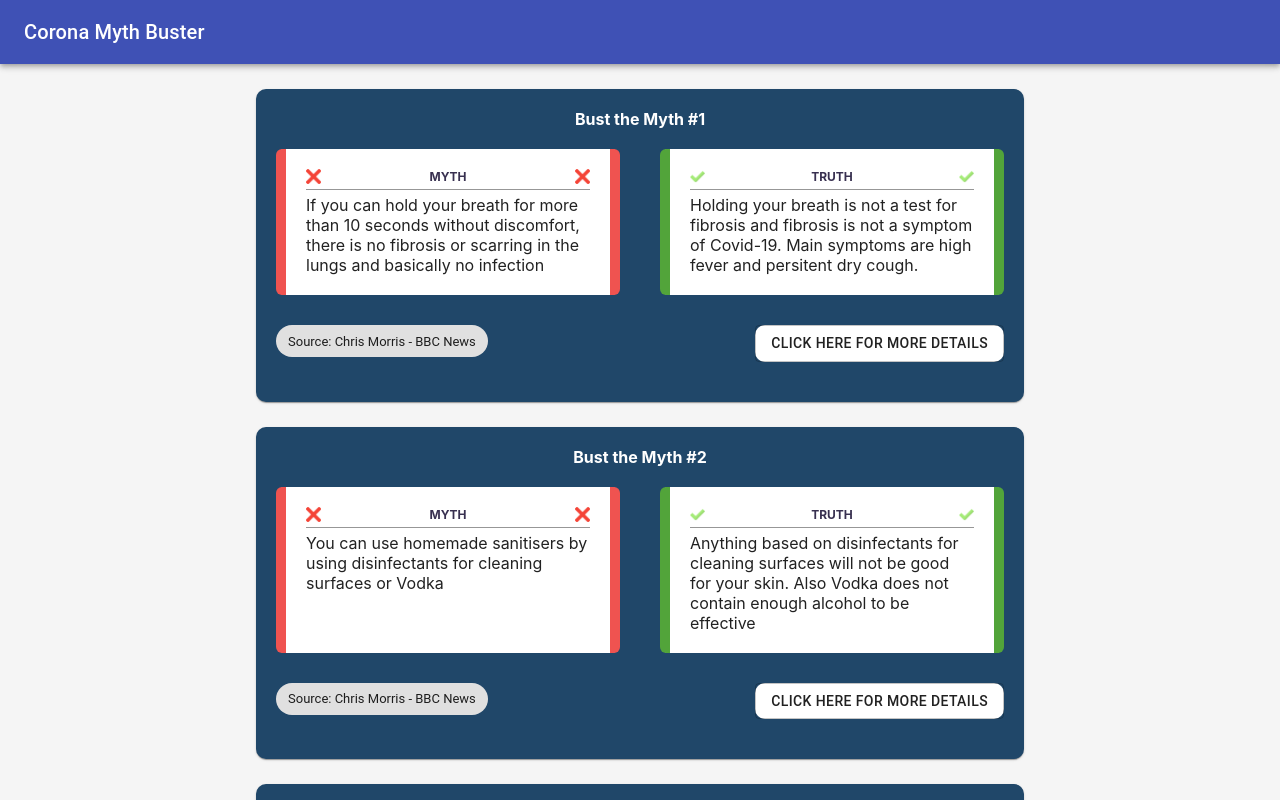
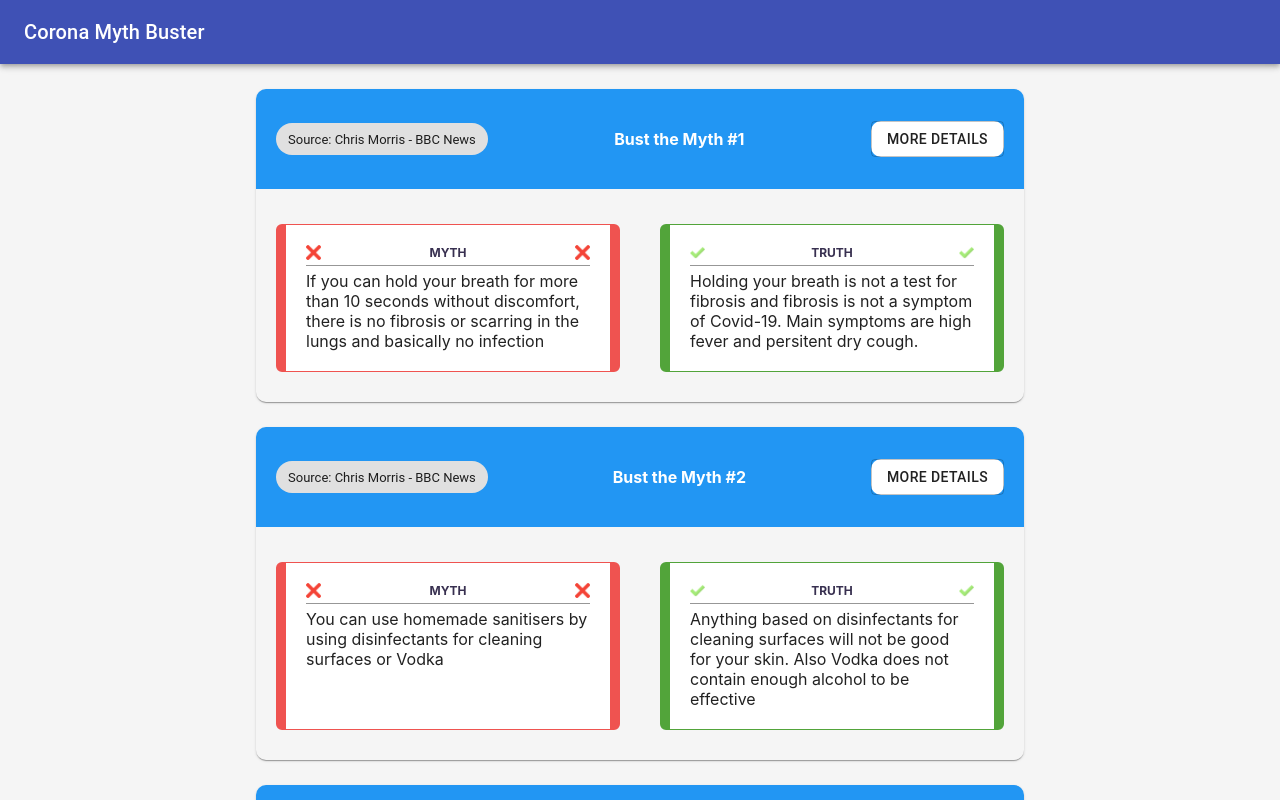
Before and after one commit to hjaintech/corona-myth-buster-web, a React (Create React App) app: page / in a window 1280 px wide. Shown: the top 800 px of the page. Built offline with nearby package versions, Linux system fonts and the light colour scheme.

Commit message:
more styling changes

```diff
--- a/src/components/Card/CardCss.js
+++ b/src/components/Card/CardCss.js
@@ -1,16 +1,15 @@
 export default {
     cardContainer: {
         margin: '25px auto 25px auto',
-        backgroundColor: '#204769',
+        backgroundColor: '#f5f5f5',//'white',//'#204769',
         display: 'flex',
         flexDirection: 'column',
-        padding: '10px 0 20px 0',
-        borderRadius: '10px'
+        padding: '0 0 20px 0',
+        borderRadius: '10px',
     },
     heading: {
         color: 'white',
         margin: '10px 0 10px 0',
-        fontWeight: 'bold',
-        textAlign: 'center'
+        fontWeight: 'bold'
     }
 };
--- a/src/components/Card/index.js
+++ b/src/components/Card/index.js
@@ -18,8 +18,18 @@ const AppCard = ({ myth, truth, mythBustedBy, link, index }) => {
 
     return (
         <Card style={{ ...styles.cardContainer, width: isMobile ? '90%' : '60%' }}>
-            <span style={styles.heading}>Bust the Myth #{index}</span>
-            <div style={{display: 'flex', flexDirection: isMobile ? 'column' : 'row'}}>
+            <div style={{ padding: '0 20px 0 20px', height: '100px', backgroundColor: '#2296f3', display: 'flex', flexDirection: 'row', display: 'flex', justifyContent: 'space-between', alignItems: 'center', marginBottom: '25px'}}>
+                <Chip label={`Source: ${mythBustedBy}`} />
+                <span style={styles.heading}>Bust the Myth #{index}</span>
+                <div style={{ backgroundColor: 'white', borderRadius: 10 }}>
+                    <Button variant="outlined" color="default" onClick={() => { window.open(link) }}>
+                        More details
+                    </Button>
+                </div>
+
+            </div>
+
+            <div style={{ display: 'flex', flexDirection: isMobile ? 'column' : 'row' }}>
                 <InnerCard
                     heading="Myth"
                     text={myth}
@@ -31,14 +41,6 @@ const AppCard = ({ myth, truth, mythBustedBy, link, index }) => {
                     isPositive={true}
                 />
             </div>
-            <div style={{display: 'flex', justifyContent: 'space-between', flex: 1, margin: '20px'}}>
-                <Chip label={`Source: ${mythBustedBy}`} />
-                <div style={{backgroundColor: 'white', borderRadius: 10, marginLeft: 'auto'}}>
-                    <Button variant="outlined" color="default" onClick={() => {window.open(link)}}>
-                        Click here for more details
-                    </Button>
-                </div>
-            </div>
         </Card>
     );
 }
--- a/src/components/InnerCard/InnerCardCss.js
+++ b/src/components/InnerCard/InnerCardCss.js
@@ -2,7 +2,7 @@ export default {
     container: {
         display: 'flex',
         flexDirection: 'column',
-        borderWidth: '0 10px 0 10px',
+        borderWidth: '1px 10px 1px 10px',
         borderStyle: 'solid',
         borderRadius: '6px',
         marginBottom: '10px',
```
